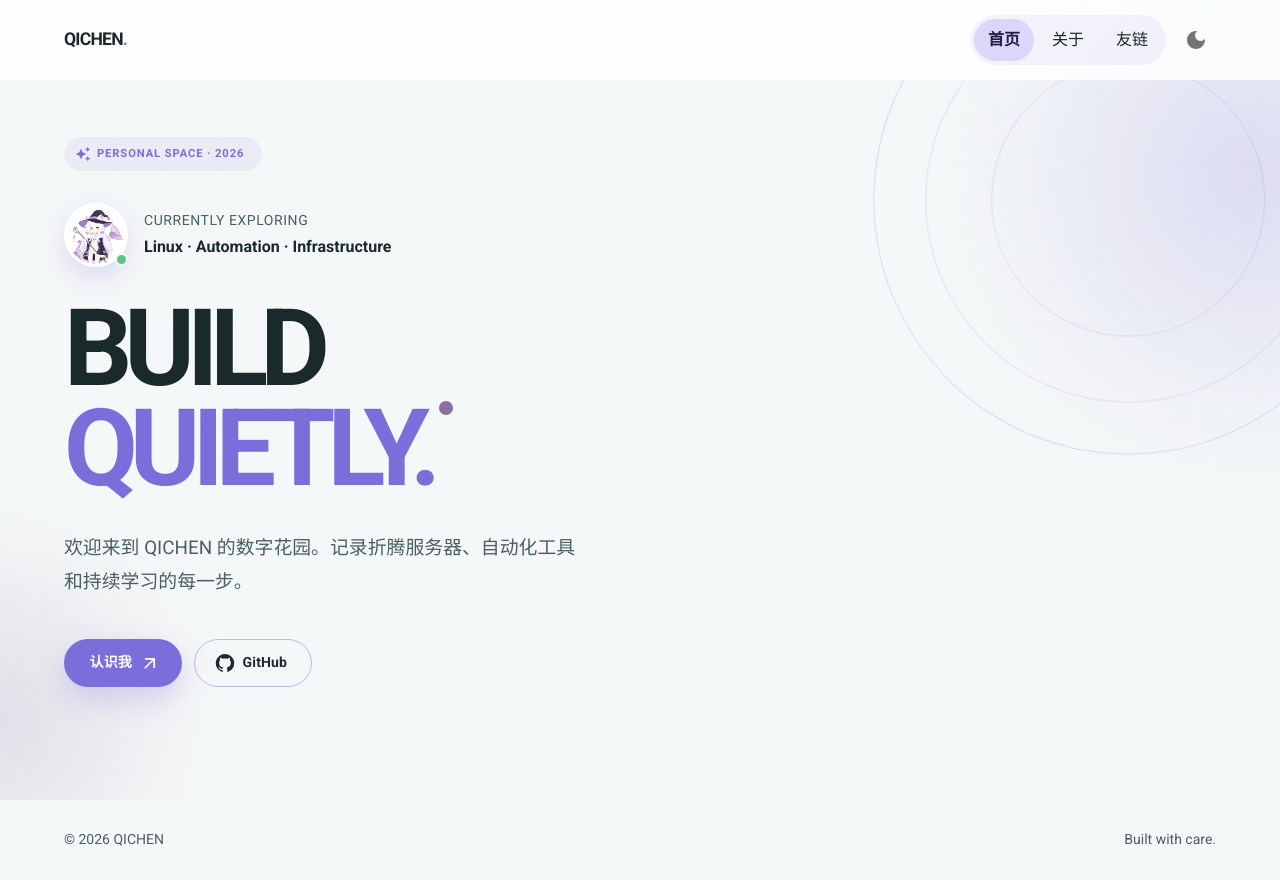
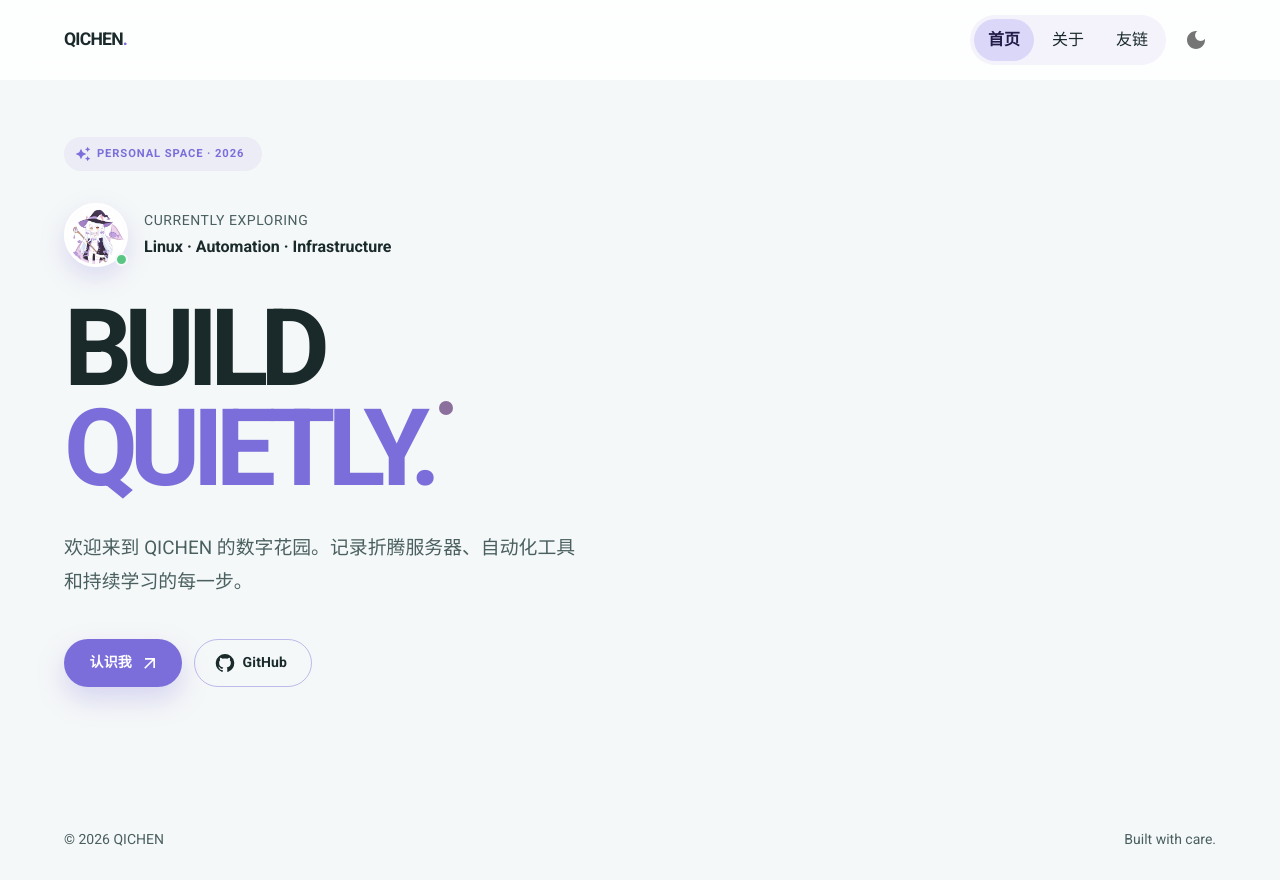
Before and after one commit to qichenya/qichen-web, a React (Vite) app: page / in a window 1280 px wide. Built offline with nearby package versions, Linux system fonts and the light colour scheme.

Commit message:
去除了背景

```diff
--- a/src/index.css
+++ b/src/index.css
@@ -13,7 +13,7 @@ body {
   -webkit-font-smoothing: antialiased;
   -moz-osx-font-smoothing: grayscale;
   overflow-x: hidden;
-  background: #F8F7FF;
+  background: #F5F8F8;
 }
 
 /* Keep the interface comfortable for visitors who prefer less movement. */
--- a/src/pages/AboutPage.tsx
+++ b/src/pages/AboutPage.tsx
@@ -46,7 +46,7 @@ export const AboutPage: React.FC = () => {
   ];
 
   return (
-    <Box sx={{ minHeight: '100vh', py: { xs: 11, md: 14 }, overflow: 'hidden', background: `radial-gradient(circle at 88% 8%, ${theme.palette.primary.main}20 0, transparent 24%), ${theme.palette.background.default}` }}>
+    <Box sx={{ minHeight: '100vh', py: { xs: 11, md: 14 }, overflow: 'hidden', bgcolor: 'background.default' }}>
       <Container maxWidth="lg">
         <MotionBox {...enter(0)} sx={{ display: 'flex', alignItems: { xs: 'flex-start', md: 'center' }, flexDirection: { xs: 'column', md: 'row' }, gap: { xs: 3, md: 5 }, mb: { xs: 6, md: 9 } }}>
           <ProfileAvatar />
--- a/src/pages/HomePage.tsx
+++ b/src/pages/HomePage.tsx
@@ -2,29 +2,20 @@ import React from 'react';
 import { Avatar, Box, Button, Chip, Container, Stack, Typography, useTheme } from '@mui/material';
 import { ArrowOutward, AutoAwesome, GitHub } from '@mui/icons-material';
 import { Link } from 'react-router-dom';
-import { motion, useReducedMotion } from 'framer-motion';
+import { motion } from 'framer-motion';
 import { personalInfo } from '../data/personalInfo';
 
 const MotionBox = motion(Box);
 
 export const HomePage: React.FC = () => {
   const theme = useTheme();
-  const reduceMotion = useReducedMotion();
-  const reveal = (delay: number) => ({ initial: reduceMotion ? false : { opacity: 0, y: 24 }, animate: { opacity: 1, y: 0 }, transition: { duration: 0.72, delay } });
+  const reveal = (delay: number) => ({ initial: { opacity: 0, y: 24 }, animate: { opacity: 1, y: 0 }, transition: { duration: 0.72, delay } });
 
   return <Box sx={{ overflow: 'hidden', bgcolor: 'background.default' }}>
     <Box component="section" sx={{
-      minHeight: '100vh', display: 'flex', alignItems: 'center', position: 'relative', pt: { xs: 11, md: 8 }, pb: { xs: 7, md: 5 }, overflow: 'hidden', bgcolor: 'background.default',
-      '@keyframes homeGridDrift': { '0%': { backgroundPosition: '0 0, 0 0' }, '100%': { backgroundPosition: '104px 52px, 52px 104px' } },
-      '@keyframes homeBlobOne': { '0%,100%': { transform: 'translate3d(0,0,0) scale(1)' }, '50%': { transform: 'translate3d(9vw,8vh,0) scale(1.14)' } },
-      '@keyframes homeBlobTwo': { '0%,100%': { transform: 'translate3d(0,0,0) scale(1)' }, '50%': { transform: 'translate3d(-10vw,-6vh,0) scale(.88)' } },
-      '@keyframes homeOrbit': { '50%': { transform: 'translate(-12px,25px) rotate(12deg)' } },
+      minHeight: '100vh', display: 'flex', alignItems: 'center', pt: { xs: 11, md: 8 }, pb: { xs: 7, md: 5 }, bgcolor: 'background.default',
     }}>
-      <Box aria-hidden="true" sx={{ position: 'absolute', inset: 0, pointerEvents: 'none', opacity: 0.48, backgroundImage: `linear-gradient(${theme.palette.primary.main}0D 1px, transparent 1px), linear-gradient(90deg, ${theme.palette.primary.main}0D 1px, transparent 1px)`, backgroundSize: '52px 52px', maskImage: 'linear-gradient(to bottom, black, transparent 72%)', animation: reduceMotion ? 'none' : 'homeGridDrift 26s linear infinite' }} />
-      <Box aria-hidden="true" sx={{ position: 'absolute', width: { xs: 290, md: 560 }, height: { xs: 290, md: 560 }, borderRadius: '50%', right: { xs: '-42%', md: '-12%' }, top: { xs: '6%', md: '-20%' }, pointerEvents: 'none', background: `radial-gradient(circle, ${theme.palette.primary.main}34 0%, ${theme.palette.primary.main}12 43%, transparent 70%)`, filter: 'blur(10px)', animation: reduceMotion ? 'none' : 'homeBlobOne 15s ease-in-out infinite' }} />
-      <Box aria-hidden="true" sx={{ position: 'absolute', width: { xs: 260, md: 480 }, height: { xs: 260, md: 480 }, borderRadius: '50%', left: { xs: '-44%', md: '-10%' }, bottom: { xs: '-6%', md: '-25%' }, pointerEvents: 'none', background: `radial-gradient(circle, ${theme.palette.secondary.main}30 0%, ${theme.palette.secondary.main}10 45%, transparent 70%)`, filter: 'blur(14px)', animation: reduceMotion ? 'none' : 'homeBlobTwo 17s ease-in-out -5s infinite' }} />
-      <Box aria-hidden="true" sx={{ position: 'absolute', width: { xs: 260, md: 510 }, aspectRatio: '1', right: { xs: '-45%', md: '-9%' }, top: { xs: '3%', md: '-10%' }, border: `1px solid ${theme.palette.primary.main}3D`, borderRadius: '50%', animation: reduceMotion ? 'none' : 'homeOrbit 12s ease-in-out infinite', '&::before, &::after': { content: '""', position: 'absolute', borderRadius: '50%', border: `1px solid ${theme.palette.primary.main}2B` }, '&::before': { inset: '10%' }, '&::after': { inset: '23%' } }} />
-      <Container maxWidth="lg" sx={{ position: 'relative', zIndex: 1 }}>
+      <Container maxWidth="lg">
         <Box sx={{ maxWidth: 790 }}>
           <MotionBox {...reveal(0)}><Chip icon={<AutoAwesome sx={{ fontSize: '16px !important' }} />} label="PERSONAL SPACE · 2026" sx={{ mb: { xs: 3, md: 4 }, px: 0.75, height: 34, borderRadius: '20px', bgcolor: `${theme.palette.primary.main}16`, color: 'primary.main', fontWeight: 700, letterSpacing: '0.08em', fontSize: '0.7rem', '& .MuiChip-icon': { color: 'primary.main' } }} /></MotionBox>
           <MotionBox {...reveal(0.12)}><Stack direction="row" spacing={2} alignItems="center" sx={{ mb: { xs: 3, md: 4 } }}><Box sx={{ position: 'relative' }}><Avatar src={personalInfo.avatar} alt={personalInfo.name} sx={{ width: { xs: 52, md: 64 }, height: { xs: 52, md: 64 }, border: `3px solid ${theme.palette.background.paper}`, boxShadow: `0 10px 26px ${theme.palette.primary.main}38` }} /><Box sx={{ position: 'absolute', right: 0, bottom: 1, width: 13, height: 13, borderRadius: '50%', bgcolor: '#59C783', border: `2px solid ${theme.palette.background.default}` }} /></Box><Box><Typography variant="body2" color="text.secondary" sx={{ letterSpacing: '0.04em' }}>CURRENTLY EXPLORING</Typography><Typography fontWeight={700}>Linux · Automation · Infrastructure</Typography></Box></Stack></MotionBox>
--- a/src/pages/LinksPage.tsx
+++ b/src/pages/LinksPage.tsx
@@ -13,7 +13,7 @@ export const LinksPage: React.FC = () => {
   const reduceMotion = useReducedMotion();
 
   return (
-    <Box sx={{ minHeight: '100vh', py: { xs: 11, md: 14 }, overflow: 'hidden', background: `radial-gradient(circle at 15% 10%, ${theme.palette.secondary.main}20 0, transparent 24%), ${theme.palette.background.default}` }}>
+    <Box sx={{ minHeight: '100vh', py: { xs: 11, md: 14 }, overflow: 'hidden', bgcolor: 'background.default' }}>
       <Container maxWidth="lg">
         <MotionBox
           initial={reduceMotion ? false : { opacity: 0, y: 20 }}
```
